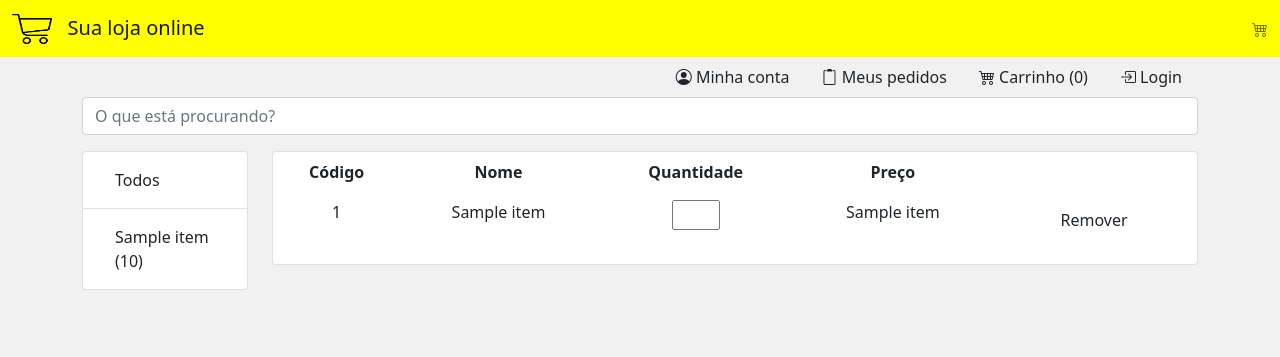
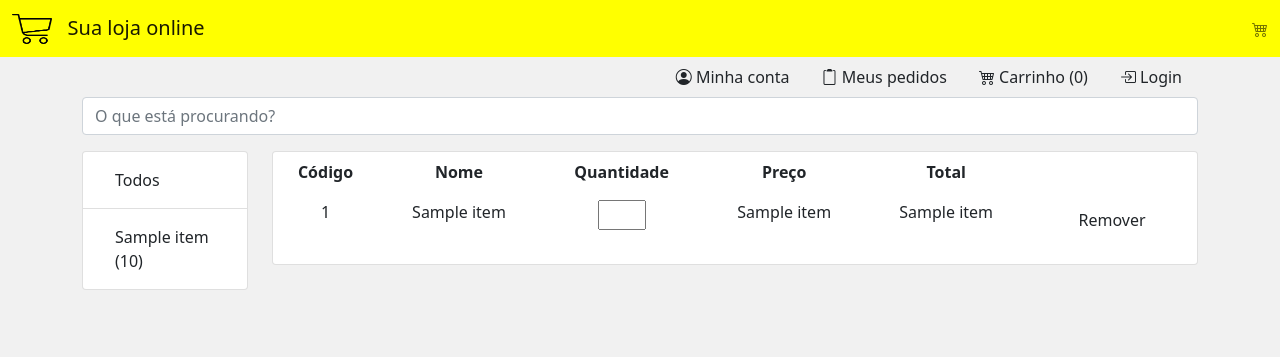
Before and after one commit to dlancioni/ecommerce, a Flask app: template store/templates/cart.html in a window 1280 px wide. Shown: the top 357 px of the page. Run offline with Flask 2, Linux system fonts and the light colour scheme; the template is opened without the code that fills it: most values are stand-ins (such as "Sample title", 1, 10 or a date in 2020); form fields are guessed from the names that the template uses; parts of the project's set-up code (start-up, migrations or seed data) failed here and were passed over.

Commit message:
Add total

```diff
--- a/store/templates/cart.html
+++ b/store/templates/cart.html
@@ -12,6 +12,7 @@
                             <th scope="col">Nome</th>
                             <th scope="col">Quantidade</th>
                             <th scope="col">Preço</th>
+                            <th scope="col">Total</th>
                             <th scope="col"></th>
                         </tr>
                         </thead>
@@ -21,6 +22,7 @@
                                 <td>{{ item[1] }}</td>
                                 <td><input class="input_qtt" type="number" id="" name="" value="{{ item[2] }}" onBlur="alert({{ item[2] }})"></td>
                                 <td>{{ item[3] }}</td>
+                                <td>{{ item[4] }}</td>
                                 <td><a class="nav-link link-dark" href="{{url_for("remove_cart", id=item[0]) }}">Remover </a></td>
                             </tr>
                         {% endfor %}
```
